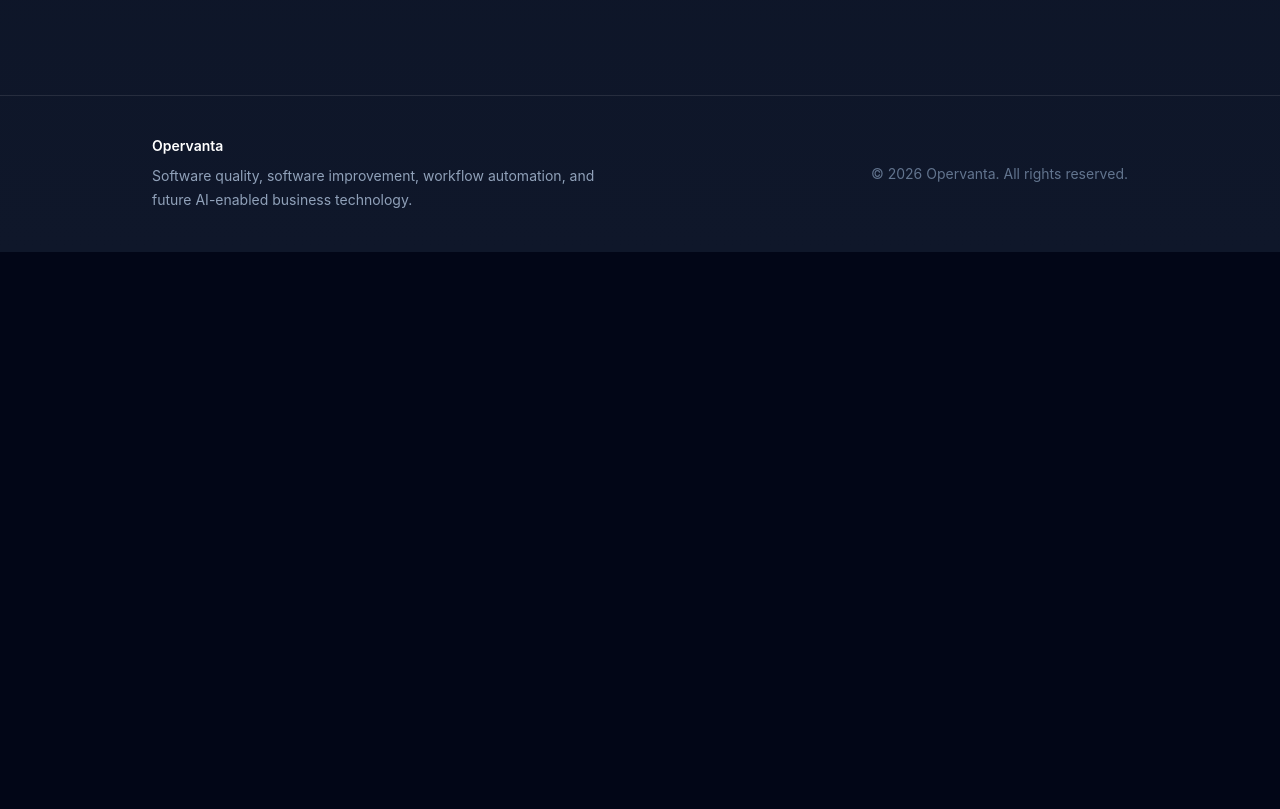
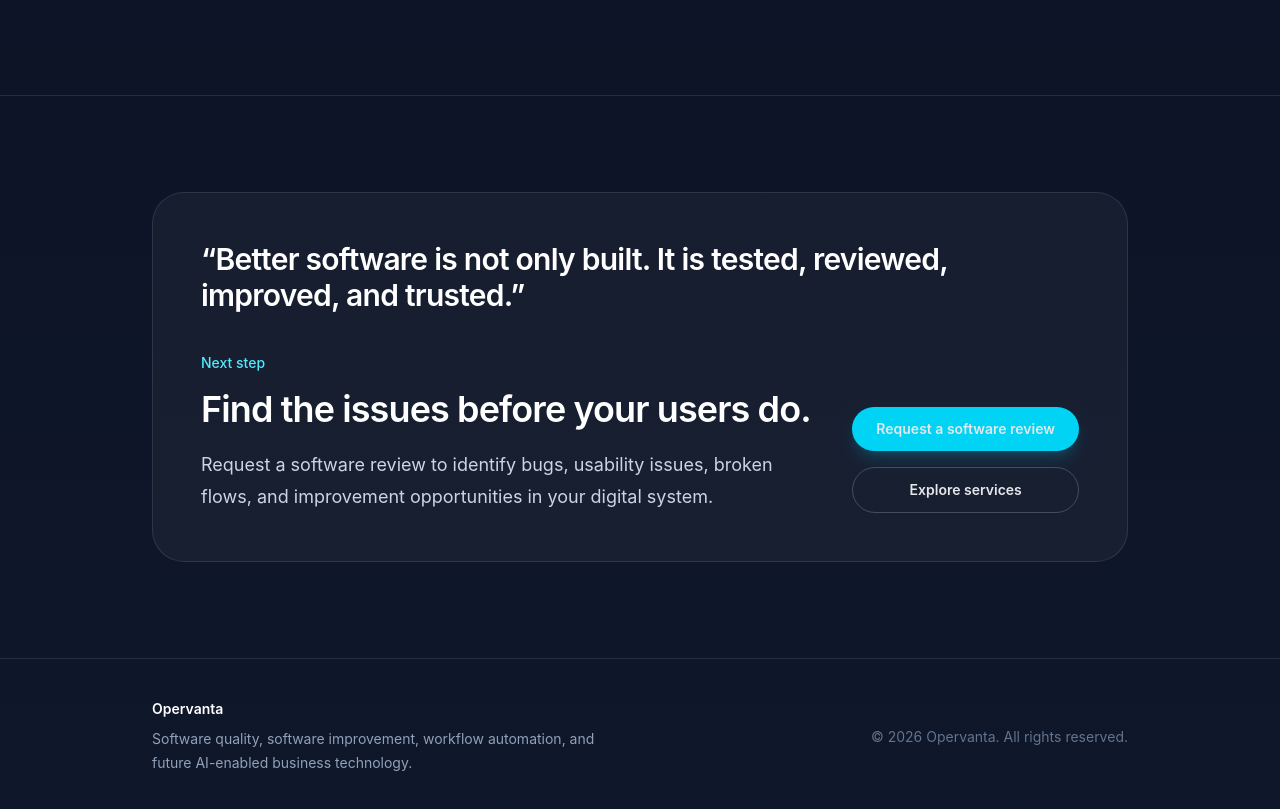
Before and after one commit to Ben-Tor/opervanta-website, a SvelteKit app: page / in a window 1280 px wide. Shown: the part 3528-4337 px from the top of the page. Before the commit the page ends 3780 px from the top, so only its background shows below. Built offline with nearby package versions, Linux system fonts and the light colour scheme.

Commit message:
Add homepage final call to action

```diff
--- /dev/null
+++ b/src/lib/components/sections/FinalCTA.svelte
@@ -0,0 +1,34 @@
+<script lang="ts">
+	import Button from '$lib/components/ui/Button.svelte';
+	import Container from '$lib/components/ui/Container.svelte';
+</script>
+
+<section class="border-t border-white/10 py-24">
+	<Container>
+		<div class="rounded-[2rem] border border-white/10 bg-white/[0.04] p-8 sm:p-10 lg:p-12">
+			<blockquote class="max-w-3xl text-2xl font-semibold tracking-tight text-white sm:text-3xl">
+				“Better software is not only built. It is tested, reviewed, improved, and trusted.”
+			</blockquote>
+
+			<div class="mt-10 grid gap-8 lg:grid-cols-[1fr_auto] lg:items-end">
+				<div>
+					<p class="mb-4 text-sm font-medium text-cyan-300">Next step</p>
+
+					<h2 class="max-w-2xl text-3xl font-semibold tracking-tight text-white sm:text-4xl">
+						Find the issues before your users do.
+					</h2>
+
+					<p class="mt-5 max-w-2xl text-lg leading-8 text-slate-300">
+						Request a software review to identify bugs, usability issues, broken flows, and
+						improvement opportunities in your digital system.
+					</p>
+				</div>
+
+				<div class="flex flex-col gap-4 sm:flex-row lg:flex-col">
+					<Button href="/contact">Request a software review</Button>
+					<Button href="/services" variant="secondary">Explore services</Button>
+				</div>
+			</div>
+		</div>
+	</Container>
+</section>
--- a/src/routes/+page.svelte
+++ b/src/routes/+page.svelte
@@ -5,6 +5,7 @@
 	import WhyOpervanta from '$lib/components/sections/WhyOpervanta.svelte';
 	import Button from '$lib/components/ui/Button.svelte';
 	import Container from '$lib/components/ui/Container.svelte';
+	import FinalCTA from '$lib/components/sections/FinalCTA.svelte';
 </script>
 
 <svelte:head>
@@ -44,4 +45,5 @@
 	<ProblemSection />
 	<ProcessSection />
 	<WhyOpervanta />
+	<FinalCTA />
 </main>
```
